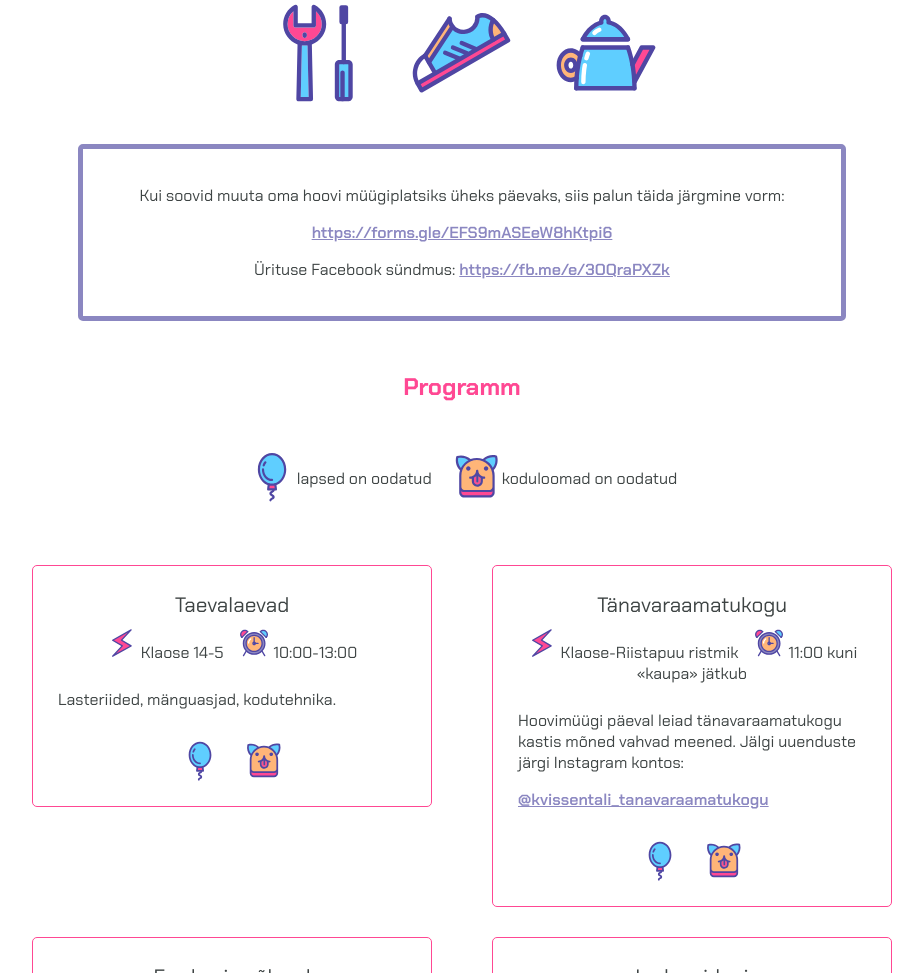
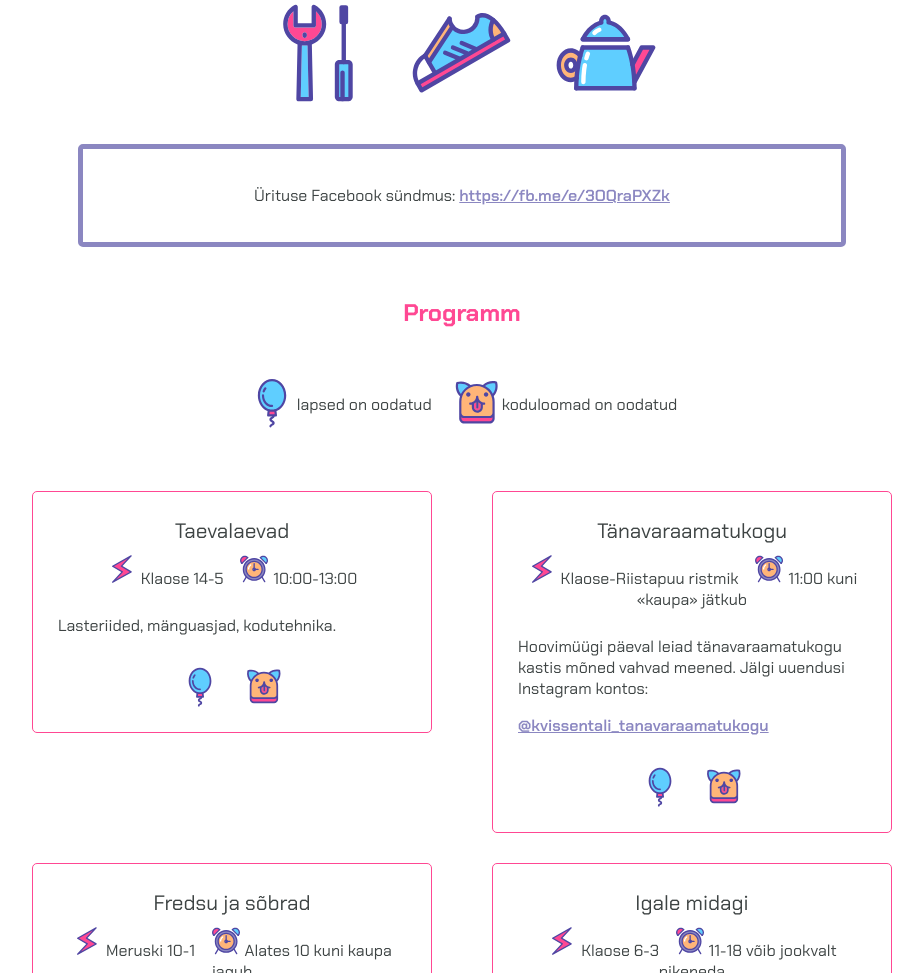
Before and after one commit to iriiiina/kvissentalihoov.ee, a plain HTML site: page index.html in a window 1280 px wide. Shown: the part 438-1411 px from the top of the page, without its empty margins (178-1101 px from the left). Drawn offline with Linux system fonts and the light colour scheme.

Commit message:
remove register form

```diff
--- a/index.html
+++ b/index.html
@@ -66,9 +66,6 @@
   <main>
 
     <section id="description-section">
-      <p>Kui soovid muuta oma hoovi müügiplatsiks üheks päevaks, siis palun täida järgmine vorm:</p>
-      <p><a href="https://forms.gle/EFS9mASEeW8hKtpi6"
-          title="Google Form hoovi registreerimiseks">https://forms.gle/EFS9mASEeW8hKtpi6</a></p>
       <p>Ürituse Facebook sündmus: <a href="https://fb.me/e/3OQraPXZk"
           title="Facebook sündmus">https://fb.me/e/3OQraPXZk</a></p>
     </section>
@@ -298,8 +295,8 @@
             11:00 kuni «kaupa» jätkub
           </div>
           <div class="backyard-description">
-            <p>Hoovimüügi päeval leiad tänavaraamatukogu kastis mõned vahvad meened. Jälgi uuenduste järgi
-              Instagram kontos:</p>
+            <p>Hoovimüügi päeval leiad tänavaraamatukogu kastis mõned vahvad meened. Jälgi uuendusi Instagram kontos:
+            </p>
             <p><a href="https://www.instagram.com/kvissentali_tanavaraamatukogu">@kvissentali_tanavaraamatukogu</a>
             </p>
           </div>
```
